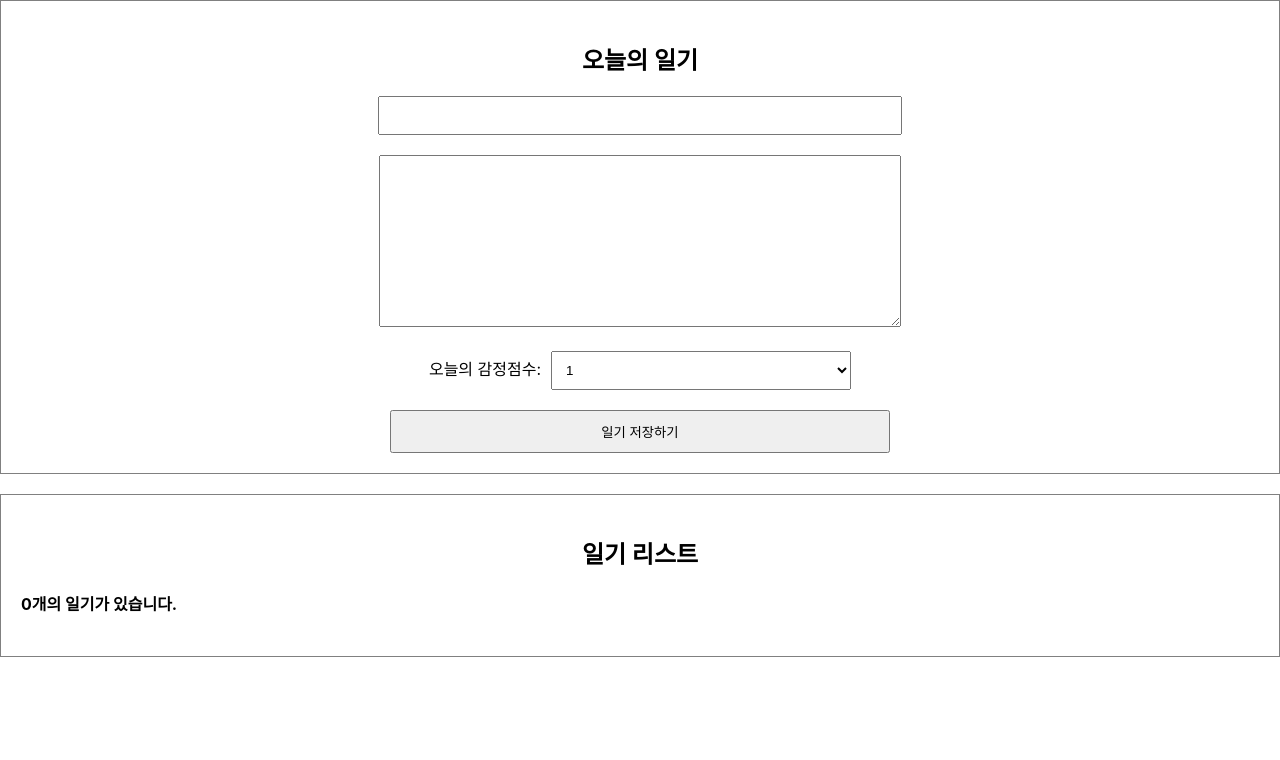
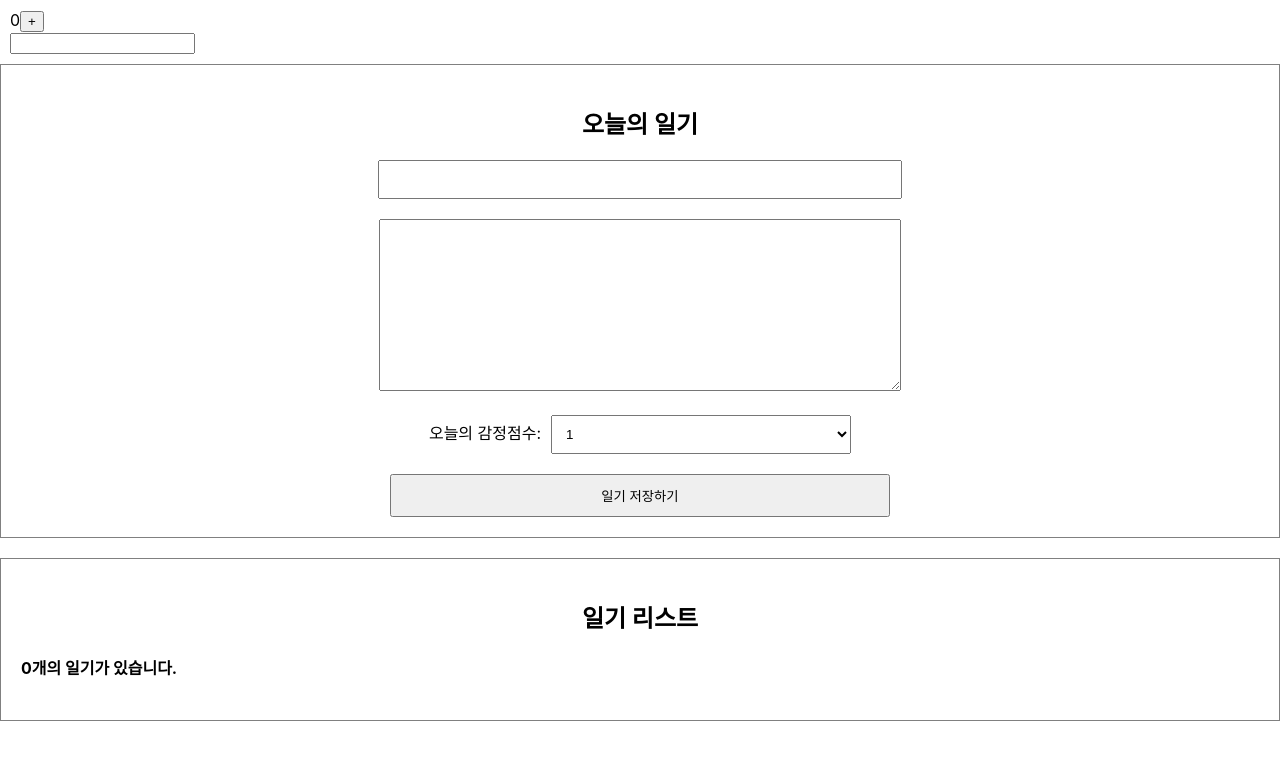
Before and after one commit to nuring9/emotion-diary-basis, a React (Create React App) app: page / in a window 1280 px wide. Shown: the top 760 px of the page. Built offline with nearby package versions, Linux system fonts and the light colour scheme.

Commit message:
ReactLifecycle_ useEffect_1

```diff
--- a/src/App.js
+++ b/src/App.js
@@ -2,6 +2,7 @@
 import "./App.css";
 import DiaryEditor from "./DiaryEditor";
 import DiaryList from "./DiaryList";
+import Lifecycle from "./Lifecycle";
 
 function App() {
   const [data, setData] = useState([]);
@@ -37,6 +38,7 @@
 
   return (
     <div className="App">
+      <Lifecycle />
       <DiaryEditor onCreate={onCreate} />
       <DiaryList onEdit={onEdit} diaryList={data} onRemove={onRemove} />
     </div>
--- /dev/null
+++ b/src/Lifecycle.js
@@ -0,0 +1,40 @@
+import React, { useState, useEffect } from "react";
+
+const Lifecycle = () => {
+  const [count, setCount] = useState(0);
+  const [text, setText] = useState("");
+
+  useEffect(() => {
+    console.log("Mount!");
+  }, []); // 처음 mount인 상태일때
+
+  useEffect(() => {
+    console.log("Update!");
+  }); // 페이지가 리렌더링 될때 (항상 업데이트 될때)
+
+  useEffect(() => {
+    console.log(`count is update:  ${count}`);
+    if (count > 5) {
+      alert("count가 5를 넘었습니다 따라서 1로 초기화 합니다");
+      setCount(1);
+    }
+  }, [count]); // count가 update 될때
+
+  useEffect(() => {
+    console.log(`text is update:  ${text}`);
+  }, [text]); // text가 update 될때
+
+  return (
+    <div style={{ padding: 10 }}>
+      <div>
+        {count}
+        <button onClick={() => setCount(count + 1)}>+</button>
+      </div>
+      <div>
+        <input value={text} onChange={(e) => setText(e.target.value)} />
+      </div>
+    </div>
+  );
+};
+
+export default Lifecycle;
```
Also changed, not shown: src/reportWebVitals.js (added, +13 -0 lines), src/setupTests.js (added, +5 -0 lines), src/logo.svg (added).
